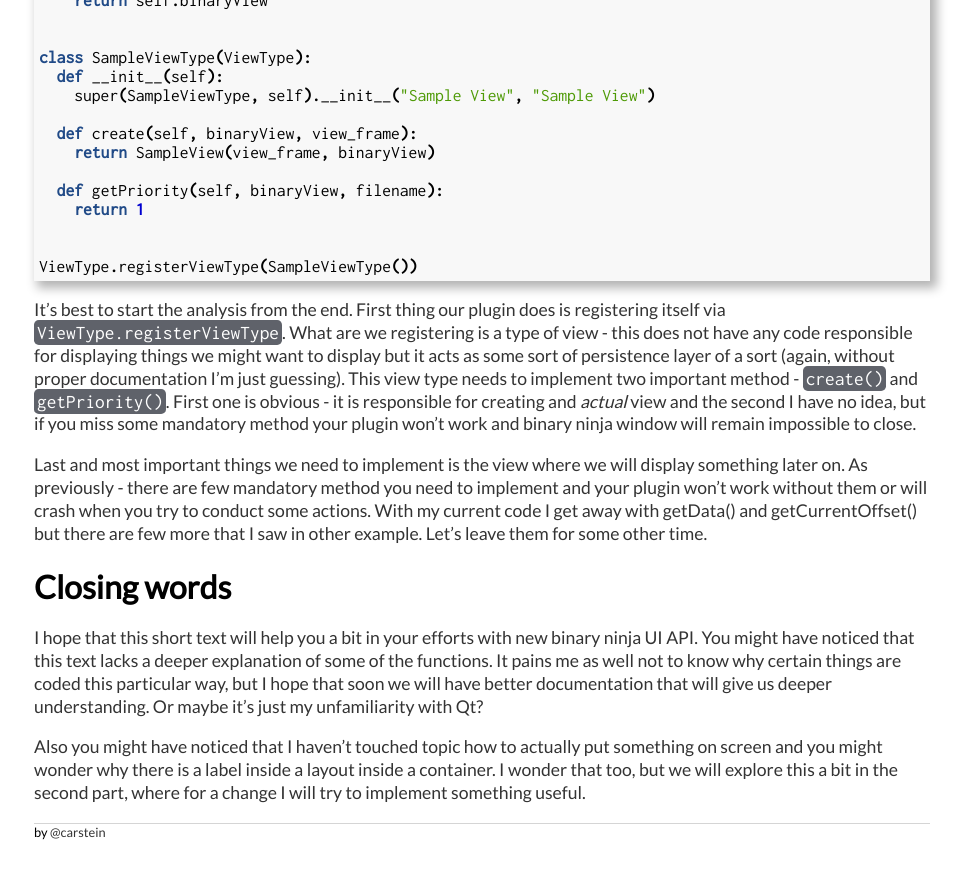
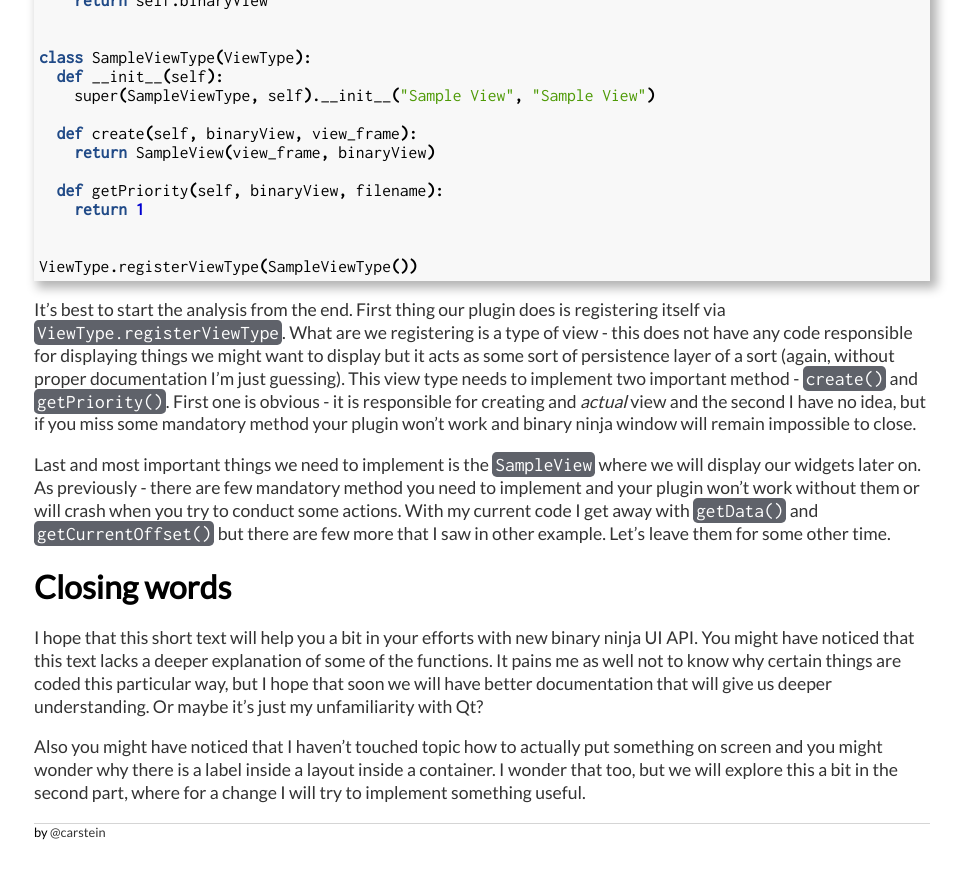
Before and after one commit to carstein/carstein.github.io, a Jekyll site: the page built from _posts/2019-10-27-binja-ui-part1.md, in a window 1280 px wide and 900 px high, scrolled down 3654 px. Shown: the top 879 px of the window, without its empty margins (158-1131 px from the left). Built offline with Jekyll 4.4.1, drawn with Linux system fonts in a browser that asks for light colours.

Commit message:
tiny edit changes

```diff
--- a/_posts/2019-10-27-binja-ui-part1.md
+++ b/_posts/2019-10-27-binja-ui-part1.md
@@ -158,7 +158,7 @@ ViewType.registerViewType(SampleViewType())
 
 It's best to start the analysis from the end. First thing our plugin does is registering itself via `ViewType.registerViewType`. What are we registering is a type of view - this does not have any code responsible for displaying things we might want to display but it acts as some sort of persistence layer of a sort (again, without proper documentation I'm just guessing).  This view type needs to implement two important method - `create()` and `getPriority()`. First one is obvious - it is responsible for creating and *actual* view and the second I have no idea, but if you  miss some mandatory method your plugin won't work and binary ninja window will remain impossible to close.
 
-Last and most important things we need to implement is the view where we will display something later on. As previously - there are few mandatory method you need to implement and your plugin won't work without them or will crash when you try to conduct some actions. With my current code I get away with getData() and getCurrentOffset() but there are few more that I saw in other example. Let's leave them for some other time.
+Last and most important things we need to implement is the `SampleView` where we will display our widgets later on. As previously - there are few mandatory method you need to implement and your plugin won't work without them or will crash when you try to conduct some actions. With my current code I get away with `getData()` and `getCurrentOffset()` but there are few more that I saw in other example. Let's leave them for some other time.
 
 # Closing words
 
```
